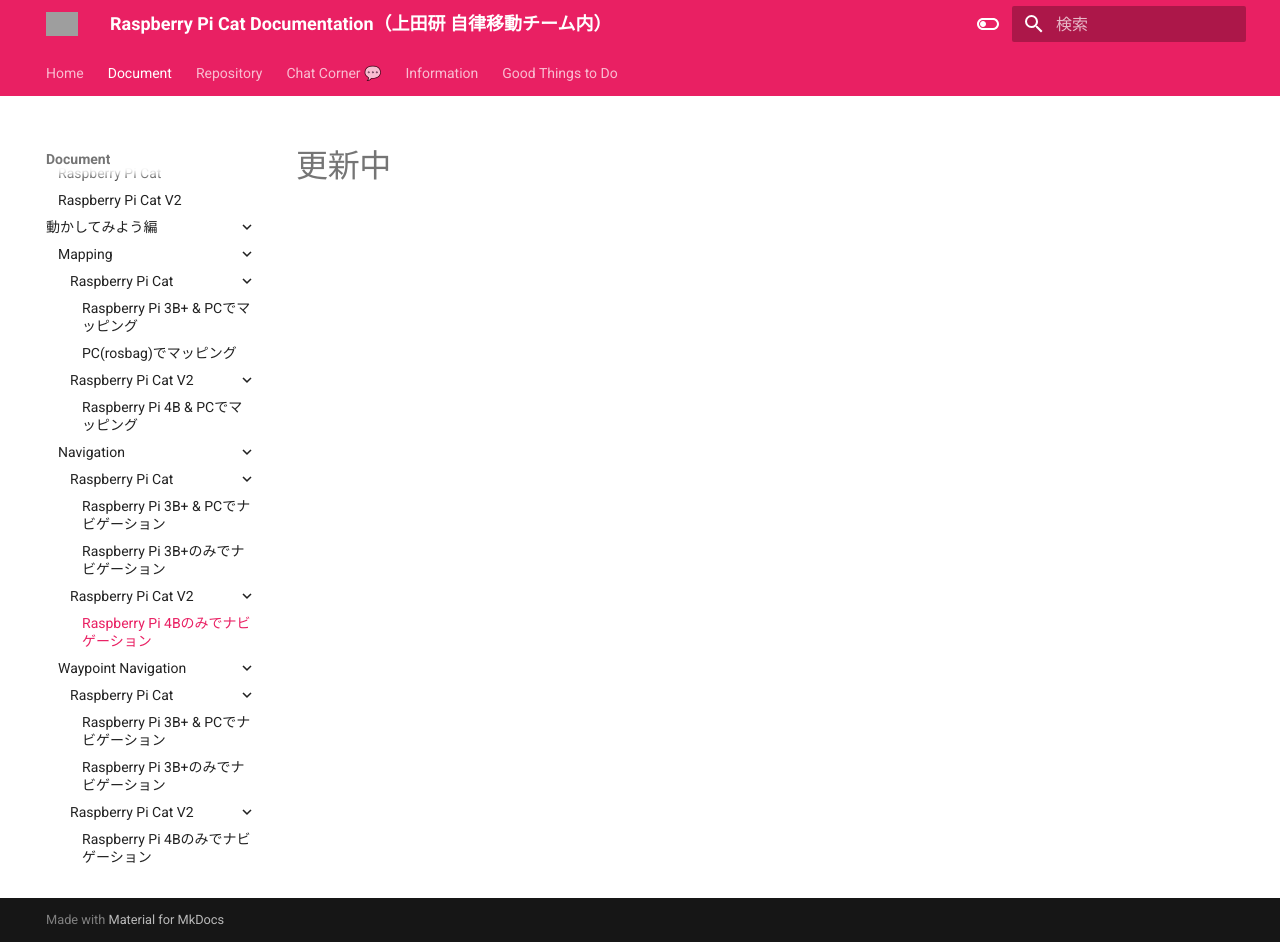
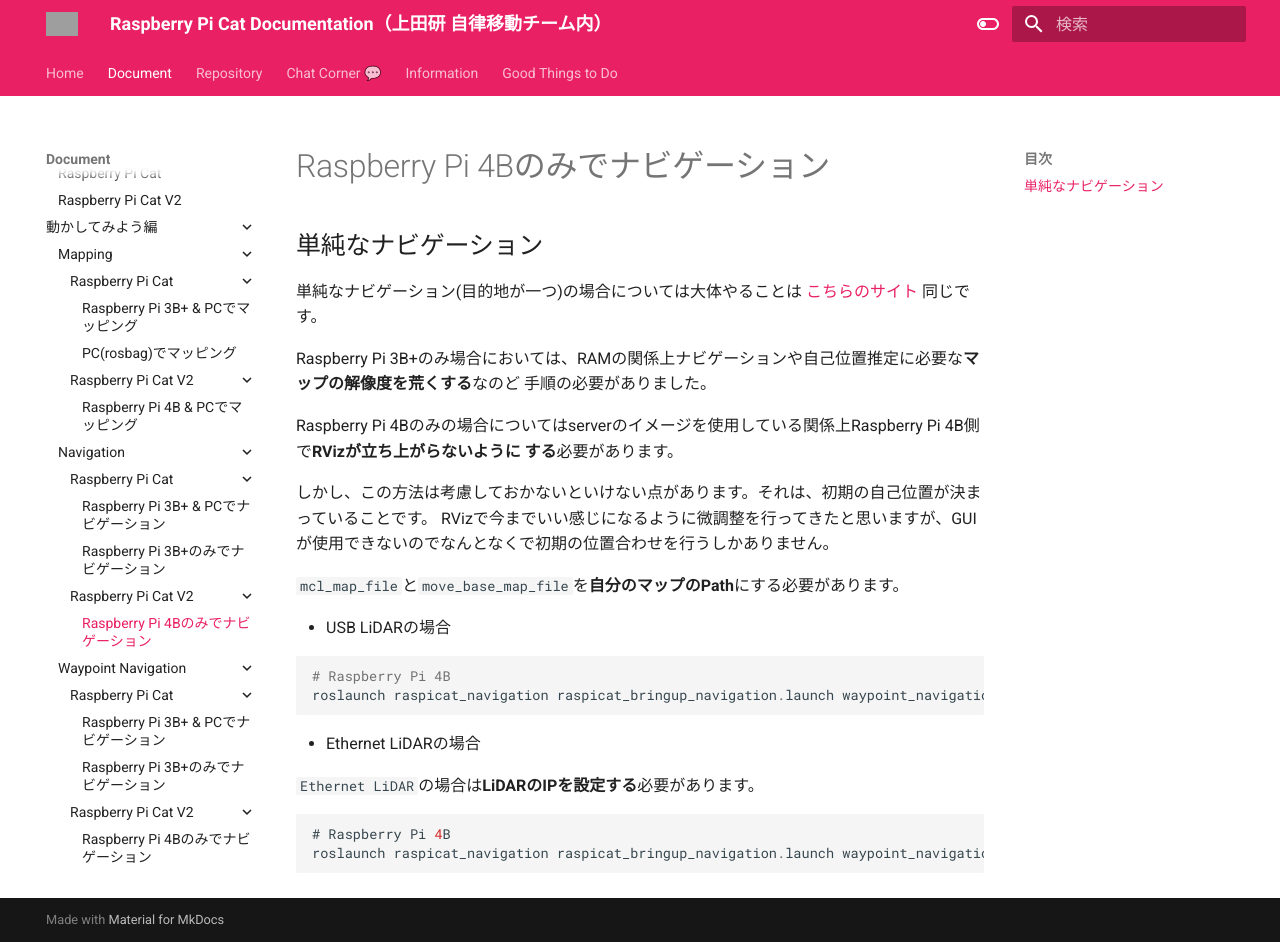
Before and after one commit to CIT-Autonomous-Robot-Lab/raspicat_documentation, an MkDocs documentation site: the page built from docs/document/lets_move/navigation/Raspberry Pi Cat V2/raspi4_only_navigation.md, in a window 1280 px wide and 942 px high. Built offline with MkDocs 1.6.1 and Material for MkDocs 9.7.7, drawn with Linux system fonts in a browser that asks for light colours; grey boxes are pictures that could not be loaded.

Commit message:
Feature raspi4-only-navigation-md

````diff
--- a/docs/document/lets_move/navigation/Raspberry Pi Cat V2/raspi4_only_navigation.md
+++ b/docs/document/lets_move/navigation/Raspberry Pi Cat V2/raspi4_only_navigation.md
@@ -1 +1,31 @@
-# 更新中
+## 単純なナビゲーション
+単純なナビゲーション(目的地が一つ)の場合については大体やることは
+[こちらのサイト](https://uhobeike.github.io/raspicat_documentation/document/lets_move/navigation/Raspberry%20Pi%20Cat/raspi3_pc_navigation/)
+同じです。
+
+Raspberry Pi 3B+のみ場合においては、RAMの関係上ナビゲーションや自己位置推定に必要な**マップの解像度を荒くする**なのど
+手順の必要がありました。
+
+Raspberry Pi 4Bのみの場合についてはserverのイメージを使用している関係上Raspberry Pi 4B側で**RVizが立ち上がらないように
+する**必要があります。
+
+しかし、この方法は考慮しておかないといけない点があります。それは、初期の自己位置が決まっていることです。
+RVizで今までいい感じになるように微調整を行ってきたと思いますが、GUIが使用できないのでなんとなくで初期の位置合わせを行うしかありません。
+
+`mcl_map_file`と`move_base_map_file`を**自分のマップのPath**にする必要があります。
+
+* USB LiDARの場合
+
+```
+# Raspberry Pi 4B
+roslaunch raspicat_navigation raspicat_bringup_navigation.launch waypoint_navigation:=false urg_usb:=true urg_ether:=false model:="$(rospack find raspicat_navigation)/config/urdf/raspicat.urdf.xacro" mcl_map_file:="" move_base_map_file:=""
+```
+
+* Ethernet LiDARの場合
+
+`Ethernet LiDAR`の場合は**LiDARのIPを設定する**必要があります。
+
+```
+# Raspberry Pi 4B
+roslaunch raspicat_navigation raspicat_bringup_navigation.launch waypoint_navigation:=false urg_usb:=true urg_ether:=false model:="$(rospack find raspicat_navigation)/config/urdf/raspicat.urdf.xacro" mcl_map_file:="" move_base_map_file:="" urg_ip_address:=""
+```
````
